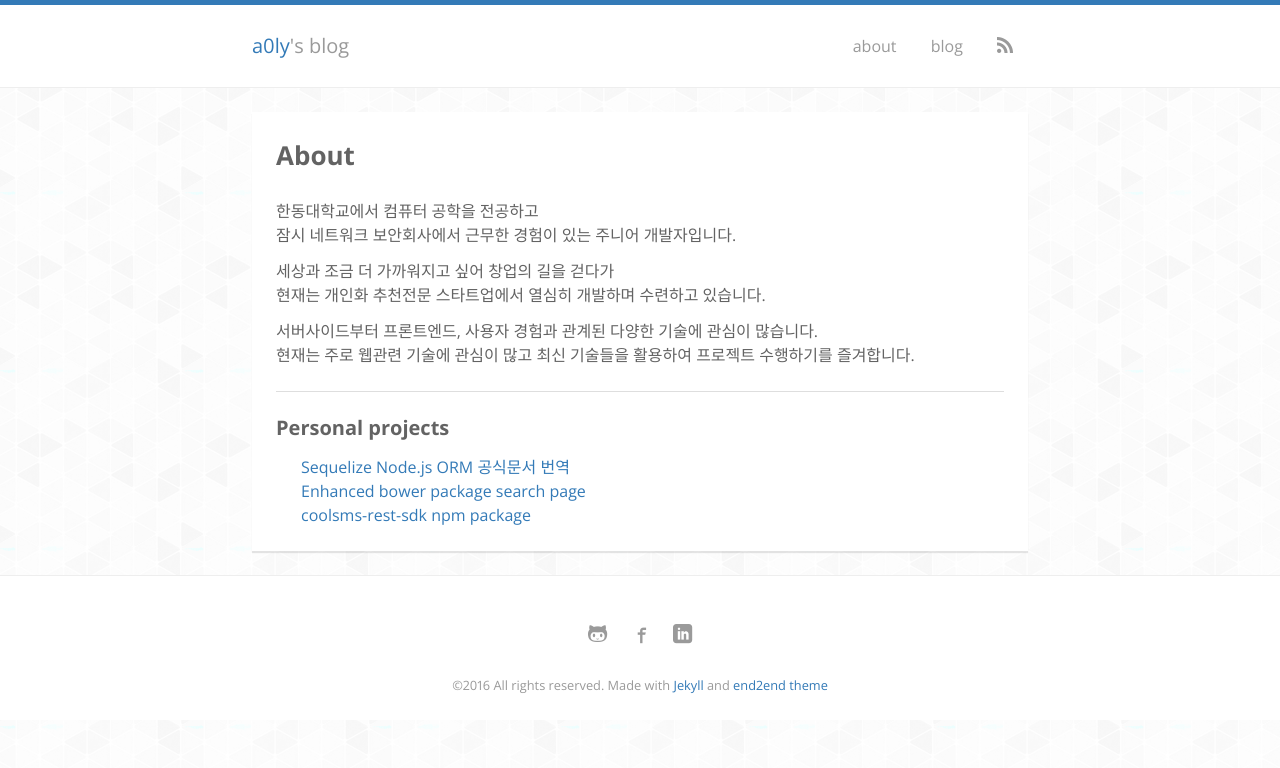
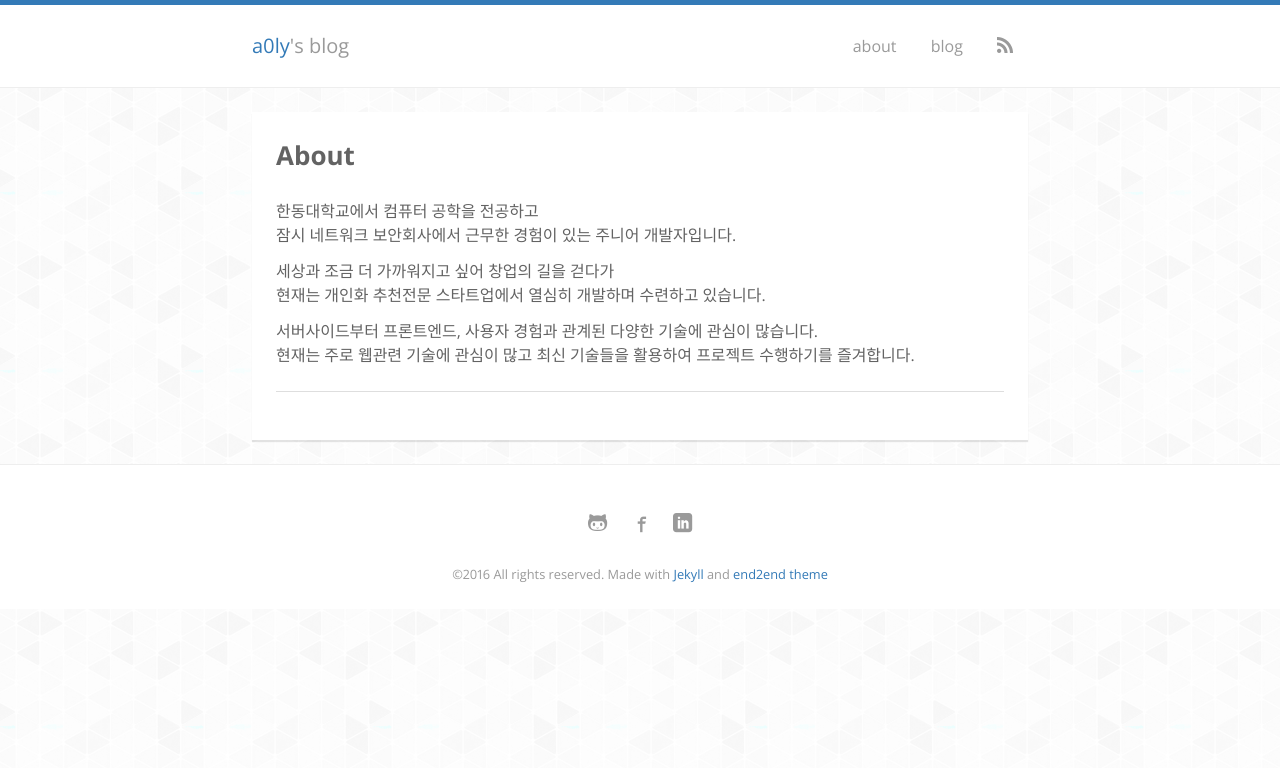
Before and after one commit to a0ly/a0ly.github.io, a Jekyll site: the page built from about.md, in a window 1280 px wide. Shown: the top 768 px of the page. Built offline with Jekyll 4.4.1, drawn with Linux system fonts in a browser that asks for light colours; nearby versions of some CDN libraries; some web fonts are replaced.

Commit message:
profile modify

```diff
--- a/_config.yml
+++ b/_config.yml
@@ -37,7 +37,7 @@ author:
   github    : https://github.com/a0ly
 #  twitter  : http://twitter.com/a0ly
   facebook  : http://facebook.com/seungjae.lee.182940
-  linkedin  : https://kr.linkedin.com/in/승재-이-2175b310b
+  linkedin  : https://kr.linkedin.com/in/a0ly4man
 
 # navbar pages
 navbar:
--- a/about.md
+++ b/about.md
@@ -15,7 +15,7 @@ permalink: /about/
 
 ---
 
-#### Personal projects
+<!-- #### Personal projects
  * [Sequelize Node.js ORM 공식문서 번역](http://a0ly.github.io/sequelize/)
  * [Enhanced bower package search page](http://a0ly.github.io/bowerSearch/#/)
- * [coolsms-rest-sdk npm package](https://github.com/a0ly/coolsms-rest-sdk)
+ * [coolsms-rest-sdk npm package](https://github.com/a0ly/coolsms-rest-sdk) -->
```
